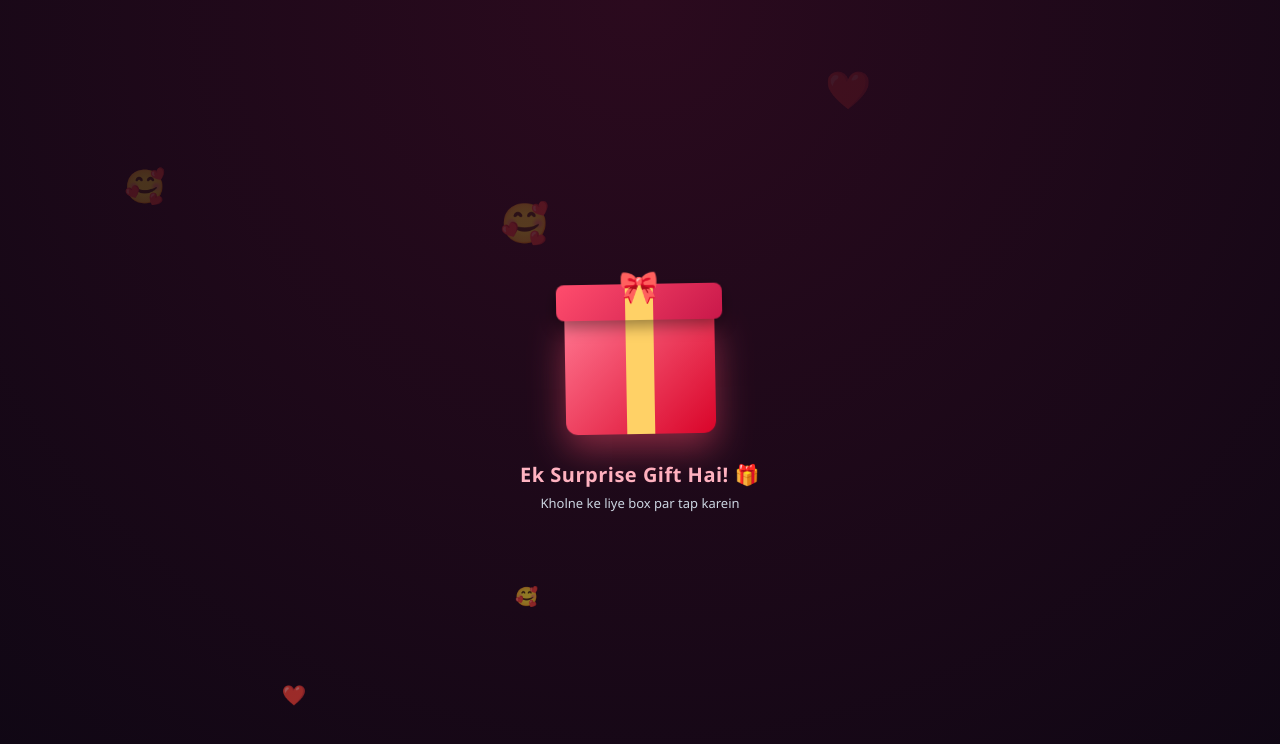
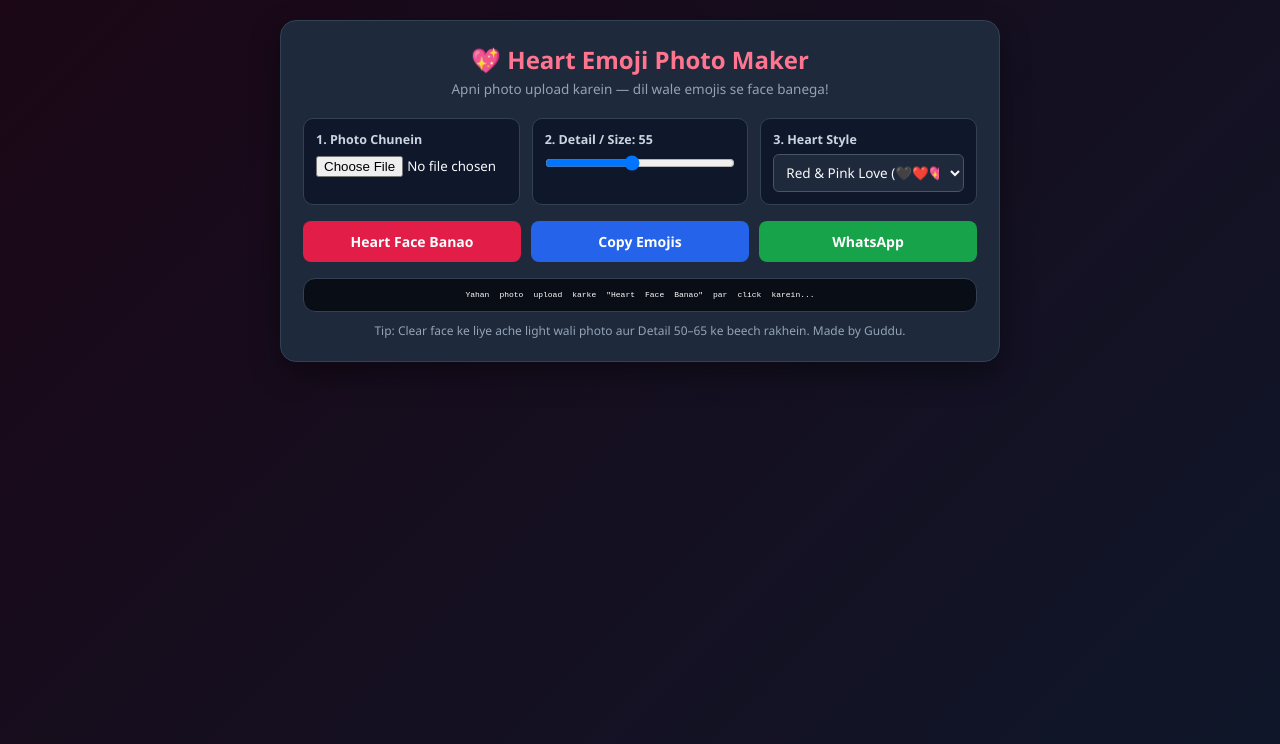
Before and after one commit to guddupodar06-star/My-app, a plain HTML site: page index.html in a window 1280 px wide. Drawn offline with Linux system fonts and the light colour scheme.

Commit message:
Update index.html

```diff
--- a/index.html
+++ b/index.html
@@ -3,365 +3,310 @@
 <head>
   <meta charset="UTF-8" />
   <meta name="viewport" content="width=device-width, initial-scale=1.0" />
-  <title>A Special Surprise For You ❤️</title>
+  <title>Heart Emoji Photo Maker — By Guddu</title>
   <style>
     * {
       box-sizing: border-box;
       margin: 0;
       padding: 0;
       font-family: 'Segoe UI', Arial, sans-serif;
-      user-select: none;
     }
 
     body {
       min-height: 100vh;
-      background: radial-gradient(circle at top, #2b0a1e 0%, #0f0714 100%);
-      color: #fff;
-      display: flex;
-      justify-content: center;
-      align-items: center;
+      background: linear-gradient(135deg, #1b0716 0%, #0f172a 100%);
+      color: #f8fafc;
       padding: 20px;
-      overflow: hidden;
-    }
-
-    /* Floating background hearts */
-    .bg-heart {
-      position: fixed;
-      bottom: -30px;
-      font-size: 20px;
-      opacity: 0.6;
-      animation: floatUp 5s linear infinite;
-      pointer-events: none;
-    }
-
-    @keyframes floatUp {
-      0% { transform: translateY(0) scale(0.8); opacity: 0.7; }
-      100% { transform: translateY(-110vh) scale(1.3); opacity: 0; }
-    }
-
-    /* Stage 1: Gift Box */
-    .gift-stage {
-      text-align: center;
-      cursor: pointer;
-      transition: transform 0.3s ease, opacity 0.4s ease;
-    }
-
-    .gift-stage:active {
-      transform: scale(0.95);
-    }
-
-    .gift-box {
-      position: relative;
-      width: 150px;
-      height: 150px;
-      margin: 0 auto 22px;
-      animation: bounceBox 1.6s infinite ease-in-out;
-    }
-
-    @keyframes bounceBox {
-      0%, 100% { transform: translateY(0) rotate(0deg); }
-      25% { transform: translateY(-10px) rotate(-2deg); }
-      75% { transform: translateY(-6px) rotate(2deg); }
-    }
-
-    .lid {
-      position: absolute;
-      top: 0;
-      left: -8px;
-      width: 166px;
-      height: 36px;
-      background: linear-gradient(135deg, #ff4d6d, #c9184a);
-      border-radius: 8px;
-      box-shadow: 0 6px 15px rgba(0, 0, 0, 0.4);
-      z-index: 3;
-      transition: transform 0.6s ease, opacity 0.5s ease;
-    }
-
-    .lid::before {
-      content: "";
-      position: absolute;
-      left: 50%;
-      transform: translateX(-50%);
-      width: 28px;
-      height: 100%;
-      background: #ffd166;
-    }
-
-    .bow {
-      position: absolute;
-      top: -20px;
-      left: 50%;
-      transform: translateX(-50%);
-      font-size: 32px;
-      z-index: 4;
-      transition: transform 0.6s ease, opacity 0.5s ease;
-    }
-
-    .box-body {
-      position: absolute;
-      top: 34px;
-      left: 0;
-      width: 150px;
-      height: 116px;
-      background: linear-gradient(135deg, #ff758f, #d90429);
-      border-radius: 0 0 12px 12px;
-      box-shadow: 0 15px 35px rgba(255, 77, 109, 0.45);
-    }
-
-    .box-body::before {
-      content: "";
-      position: absolute;
-      left: 50%;
-      transform: translateX(-50%);
-      width: 28px;
-      height: 100%;
-      background: #ffd166;
-    }
-
-    .gift-open .lid {
-      transform: translateY(-70px) rotate(-18deg);
-      opacity: 0;
-    }
-
-    .gift-open .bow {
-      transform: translate(-50%, -85px) scale(1.3);
-      opacity: 0;
-    }
-
-    .tap-text {
-      font-size: 20px;
-      font-weight: 700;
-      color: #ffb3c1;
-      letter-spacing: 0.5px;
-    }
-
-    .tap-sub {
-      font-size: 13px;
-      color: #cbd5e1;
-      margin-top: 6px;
-    }
-
-    /* Stage 2: Love / Hate Card */
-    .card-stage {
-      display: none;
-      background: rgba(30, 16, 36, 0.92);
-      border: 1px solid rgba(255, 117, 143, 0.45);
-      border-radius: 20px;
-      padding: 28px 22px;
-      width: 100%;
-      max-width: 390px;
-      text-align: center;
-      box-shadow: 0 15px 40px rgba(255, 77, 109, 0.3);
-      animation: popIn 0.5s ease forwards;
-      position: relative;
-    }
-
-    @keyframes popIn {
-      0% { transform: scale(0.6); opacity: 0; }
-      100% { transform: scale(1); opacity: 1; }
-    }
-
-    .big-heart {
-      font-size: 54px;
-      margin-bottom: 10px;
-      animation: pulse 1.2s infinite;
-    }
-
-    @keyframes pulse {
-      0%, 100% { transform: scale(1); }
-      50% { transform: scale(1.15); }
-    }
-
-    .card-stage h2 {
-      font-size: 23px;
-      color: #ffccd5;
-      margin-bottom: 8px;
-    }
-
-    .card-stage p {
-      font-size: 14px;
-      color: #e2e8f0;
-      margin-bottom: 24px;
-    }
-
-    .btn-arena {
-      position: relative;
-      height: 150px;
-      width: 100%;
       display: flex;
       justify-content: center;
       align-items: flex-start;
-      gap: 14px;
     }
 
-    .btn {
-      padding: 12px 20px;
-      border: none;
-      border-radius: 50px;
-      font-size: 15px;
-      font-weight: 700;
-      cursor: pointer;
-      transition: transform 0.15s ease;
+    .container {
+      width: 100%;
+      max-width: 720px;
+      background: #1e293b;
+      border: 1px solid #334155;
+      border-radius: 16px;
+      padding: 22px;
+      box-shadow: 0 12px 30px rgba(0, 0, 0, 0.4);
     }
 
-    .btn-love {
-      background: linear-gradient(135deg, #ff4d6d, #ff0a54);
-      color: #fff;
-      box-shadow: 0 6px 18px rgba(255, 10, 84, 0.45);
-      z-index: 2;
+    h1 {
+      text-align: center;
+      color: #ff758f;
+      font-size: 24px;
+      margin-bottom: 4px;
     }
 
-    .btn-love:active {
-      transform: scale(0.95);
+    .sub {
+      text-align: center;
+      color: #94a3b8;
+      font-size: 13.5px;
+      margin-bottom: 20px;
     }
 
-    .btn-hate {
-      background: #334155;
-      color: #f8fafc;
-      border: 1px solid #64748b;
-      position: relative;
-      z-index: 5;
-      transition: left 0.18s ease, top 0.18s ease;
+    .controls {
+      display: grid;
+      grid-template-columns: repeat(auto-fit, minmax(180px, 1fr));
+      gap: 12px;
+      margin-bottom: 16px;
     }
 
-    .tease-msg {
+    .box {
+      background: #0f172a;
+      border: 1px solid #334155;
+      border-radius: 10px;
+      padding: 12px;
+    }
+
+    label {
+      display: block;
       font-size: 12.5px;
-      color: #ff8fa3;
-      min-height: 20px;
-      margin-top: 8px;
+      color: #cbd5e1;
+      margin-bottom: 6px;
       font-weight: 600;
     }
 
-    /* Stage 3: Final Celebration */
-    .final-stage {
-      display: none;
-      text-align: center;
-      background: rgba(30, 16, 36, 0.95);
-      border: 1px solid #ff4d6d;
-      border-radius: 20px;
-      padding: 32px 22px;
-      max-width: 390px;
+    input[type="file"],
+    select,
+    input[type="range"] {
       width: 100%;
-      box-shadow: 0 15px 40px rgba(255, 77, 109, 0.4);
-      animation: popIn 0.5s ease forwards;
+      color: #f8fafc;
     }
 
-    .final-stage h2 {
-      font-size: 25px;
-      color: #ff8fa3;
-      margin: 12px 0 10px;
+    select {
+      padding: 8px;
+      border-radius: 6px;
+      background: #1e293b;
+      border: 1px solid #475569;
+      font-size: 13.5px;
     }
 
-    .final-stage p {
-      font-size: 15px;
-      color: #f8fafc;
-      line-height: 1.6;
+    .btns {
+      display: flex;
+      gap: 10px;
+      flex-wrap: wrap;
+      margin-bottom: 16px;
+    }
+
+    button {
+      flex: 1;
+      min-width: 130px;
+      padding: 11px 14px;
+      border: none;
+      border-radius: 8px;
+      font-weight: 700;
+      font-size: 14px;
+      cursor: pointer;
+      color: #fff;
+    }
+
+    .btn-make {
+      background: #e11d48;
+    }
+
+    .btn-make:hover {
+      background: #be123c;
+    }
+
+    .btn-copy {
+      background: #2563eb;
+    }
+
+    .btn-copy:hover {
+      background: #1d4ed8;
+    }
+
+    .btn-wa {
+      background: #16a34a;
+    }
+
+    .btn-wa:hover {
+      background: #15803d;
+    }
+
+    .result-box {
+      background: #090d16;
+      border: 1px solid #334155;
+      border-radius: 12px;
+      padding: 12px;
+      overflow-x: auto;
+      max-height: 460px;
+      overflow-y: auto;
+    }
+
+    pre#emojiArt {
+      font-family: "Apple Color Emoji", "Segoe UI Emoji", "Noto Color Emoji", monospace;
+      font-size: 8px;
+      line-height: 1.05;
+      letter-spacing: 0;
+      white-space: pre;
+      text-align: center;
+      color: #fff;
+    }
+
+    .hint {
+      font-size: 12px;
+      color: #94a3b8;
+      margin-top: 10px;
+      text-align: center;
+    }
+
+    canvas {
+      display: none;
     }
   </style>
 </head>
 <body>
 
-  <!-- Stage 1: Gift Box -->
-  <div class="gift-stage" id="giftStage" onclick="openGift()">
-    <div class="gift-box" id="giftBox">
-      <div class="bow">🎀</div>
-      <div class="lid"></div>
-      <div class="box-body"></div>
-    </div>
-    <div class="tap-text">Ek Surprise Gift Hai! 🎁</div>
-    <div class="tap-sub">Kholne ke liye box par tap karein</div>
-  </div>
+  <div class="container">
+    <h1>💖 Heart Emoji Photo Maker</h1>
+    <p class="sub">Apni photo upload karein — dil wale emojis se face banega!</p>
 
-  <!-- Stage 2: Interactive Card -->
-  <div class="card-stage" id="cardStage">
-    <div class="big-heart">💖</div>
-    <h2>Sach-Sach Batana...</h2>
-    <p>Tumhare dil mein mere liye kya hai?</p>
+    <div class="controls">
+      <div class="box">
+        <label for="photoInput">1. Photo Chunein</label>
+        <input type="file" id="photoInput" accept="image/*" />
+      </div>
 
-    <div class="btn-arena" id="arena">
-      <button class="btn btn-love" id="loveBtn" onclick="chooseLove()">I Love You ❤️</button>
-      <button class="btn btn-hate" id="hateBtn">I Hate You 💔</button>
+      <div class="box">
+        <label for="detailRange">2. Detail / Size: <span id="detailVal">55</span></label>
+        <input type="range" id="detailRange" min="30" max="85" value="55" oninput="updateDetailLabel()" />
+      </div>
+
+      <div class="box">
+        <label for="heartTheme">3. Heart Style</label>
+        <select id="heartTheme">
+          <option value="love">Red & Pink Love (🖤❤️💖🩷🤍)</option>
+          <option value="rainbow">Colorful Hearts (🖤💜💙💚💛🤍)</option>
+          <option value="warm">Warm Sunset (🖤🤎❤️🧡💛🤍)</option>
+        </select>
+      </div>
     </div>
 
-    <div class="tease-msg" id="teaseMsg"></div>
-  </div>
+    <div class="btns">
+      <button class="btn-make" onclick="makeHeartArt()">Heart Face Banao</button>
+      <button class="btn-copy" onclick="copyArt()">Copy Emojis</button>
+      <button class="btn-wa" onclick="shareArt()">WhatsApp</button>
+    </div>
 
-  <!-- Stage 3: Final Message -->
-  <div class="final-stage" id="finalStage">
-    <div style="font-size: 60px;">🥰❤️🎉</div>
-    <h2>I Love You Too!</h2>
-    <p>Mujhe pehle se pata tha tum yahi chunoge! Tum mere liye bahut special ho. ❤️</p>
+    <div class="result-box">
+      <pre id="emojiArt">Yahan photo upload karke "Heart Face Banao" par click karein...</pre>
+    </div>
+
+    <p class="hint">Tip: Clear face ke liye ache light wali photo aur Detail 50–65 ke beech rakhein. Made by Guddu.</p>
+
+    <canvas id="workCanvas"></canvas>
   </div>
 
   <script>
-    const teaseLines = [
-      "Arre! Yeh button pakad mein nahi aayega 😜",
-      "Nice try! Dusra wala dabao ❤️",
-      "Yeh option band ho chuka hai 😂",
-      "Itni jaldi haar mat maano, par click nahi hoga 🏃‍♂️💨",
-      "Bas I Love You hi kaam karega 🥰"
-    ];
-    let teaseIndex = 0;
+    const themes = {
+      // Darkest to brightest
+      love: ["🖤", "❤️", "💖", "🩷", "🤍"],
+      rainbow: ["🖤", "💜", "💙", "💚", "💛", "🤍"],
+      warm: ["🖤", "🤎", "❤️", "🧡", "💛", "🤍"]
+    };
 
-    function openGift() {
-      const box = document.getElementById("giftBox");
-      box.classList.add("gift-open");
+    let loadedImg = null;
 
-      setTimeout(() => {
-        document.getElementById("giftStage").style.display = "none";
-        document.getElementById("cardStage").style.display = "block";
-      }, 550);
+    function updateDetailLabel() {
+      document.getElementById("detailVal").innerText = document.getElementById("detailRange").value;
+      if (loadedImg) makeHeartArt();
     }
 
-    const hateBtn = document.getElementById("hateBtn");
-    const arena = document.getElementById("arena");
+    document.getElementById("photoInput").addEventListener("change", function (e) {
+      const file = e.target.files[0];
+      if (!file) return;
 
-    function dodgeButton(e) {
-      if (e) e.preventDefault();
+      const reader = new FileReader();
+      reader.onload = function (event) {
+        const img = new Image();
+        img.onload = function () {
+          loadedImg = img;
+          makeHeartArt();
+        };
+        img.src = event.target.result;
+      };
+      reader.readAsDataURL(file);
+    });
 
-      const arenaRect = arena.getBoundingClientRect();
-      const btnWidth = hateBtn.offsetWidth;
-      const btnHeight = hateBtn.offsetHeight;
+    function makeHeartArt() {
+      if (!loadedImg) {
+        alert("Pehle ek photo select karein!");
+        return;
+      }
 
-      const maxX = Math.max(10, arenaRect.width - btnWidth - 10);
-      const maxY = Math.max(10, arenaRect.height - btnHeight - 10);
+      const cols = parseInt(document.getElementById("detailRange").value, 10);
+      const themeKey = document.getElementById("heartTheme").value;
+      const palette = themes[themeKey];
 
-      const randomX = Math.floor(Math.random() * maxX);
-      const randomY = Math.floor(Math.random() * maxY);
+      // Aspect ratio adjust taaki face stretch na ho
+      const aspectRatio = loadedImg.height / loadedImg.width;
+      const rows = Math.max(15, Math.round(cols * aspectRatio * 0.95));
 
-      hateBtn.style.position = "absolute";
-      hateBtn.style.left = randomX + "px";
-      hateBtn.style.top = randomY + "px";
+      const canvas = document.getElementById("workCanvas");
+      const ctx = canvas.getContext("2d");
+      canvas.width = cols;
+      canvas.height = rows;
 
-      document.getElementById("teaseMsg").innerText = teaseLines[teaseIndex % teaseLines.length];
-      teaseIndex++;
+      ctx.drawImage(loadedImg, 0, 0, cols, rows);
+      const pixels = ctx.getImageData(0, 0, cols, rows).data;
+
+      let artLines = [];
+      for (let y = 0; y < rows; y++) {
+        let line = "";
+        for (let x = 0; x < cols; x++) {
+          const idx = (y * cols + x) * 4;
+          const r = pixels[idx];
+          const g = pixels[idx + 1];
+          const b = pixels[idx + 2];
+
+          // Brightness (0 = dark, 255 = bright)
+          const brightness = 0.299 * r + 0.587 * g + 0.114 * b;
+          const levelIndex = Math.min(
+            palette.length - 1,
+            Math.floor((brightness / 256) * palette.length)
+          );
+          line += palette[levelIndex];
+        }
+        artLines.push(line);
+      }
+
+      const finalArt = artLines.join("\n");
+      const preEl = document.getElementById("emojiArt");
+      preEl.innerText = finalArt;
+
+      // Mobile screen ke hisaab se font size thoda adjust
+      const computedFontSize = Math.max(5, Math.min(11, Math.floor(340 / cols)));
+      preEl.style.fontSize = computedFontSize + "px";
     }
 
-    // Mobile touch aur desktop hover dono par bhaagega
-    hateBtn.addEventListener("touchstart", dodgeButton, { passive: false });
-    hateBtn.addEventListener("mouseover", dodgeButton);
-    hateBtn.addEventListener("click", dodgeButton);
-
-    function chooseLove() {
-      document.getElementById("cardStage").style.display = "none";
-      document.getElementById("finalStage").style.display = "block";
-      for (let i = 0; i < 20; i++) {
-        setTimeout(spawnHeart, i * 120);
+    function copyArt() {
+      const text = document.getElementById("emojiArt").innerText;
+      if (!text || text.includes("Yahan photo upload")) {
+        alert("Pehle heart face generate karein!");
+        return;
       }
+      navigator.clipboard.writeText(text).then(() => {
+        alert("Heart emoji art copy ho gaya!");
+      }).catch(() => {
+        alert("Copy nahi ho paaya, manually select karke copy karein.");
+      });
     }
 
-    function spawnHeart() {
-      const heart = document.createElement("div");
-      heart.className = "bg-heart";
-      heart.innerText = ["❤️", "💖", "🥰", "💕"][Math.floor(Math.random() * 4)];
-      heart.style.left = Math.random() * 95 + "vw";
-      heart.style.fontSize = (18 + Math.random() * 18) + "px";
-      heart.style.animationDuration = (3 + Math.random() * 3) + "s";
-      document.body.appendChild(heart);
-      setTimeout(() => heart.remove(), 6000);
+    function shareArt() {
+      const text = document.getElementById("emojiArt").innerText;
+      if (!text || text.includes("Yahan photo upload")) {
+        alert("Pehle heart face generate karein!");
+        return;
+      }
+      if (text.length > 2500) {
+        alert("Art ka size thoda bada hai—WhatsApp mein cut sakta hai. 'Copy Emojis' use karke paste karein ya Detail slider kam (35–45) rakhein.");
+        return;
+      }
+      window.open("https://wa.me/?text=" + encodeURIComponent(text), "_blank");
     }
-
-    setInterval(spawnHeart, 900);
   </script>
 
 </body>
```
